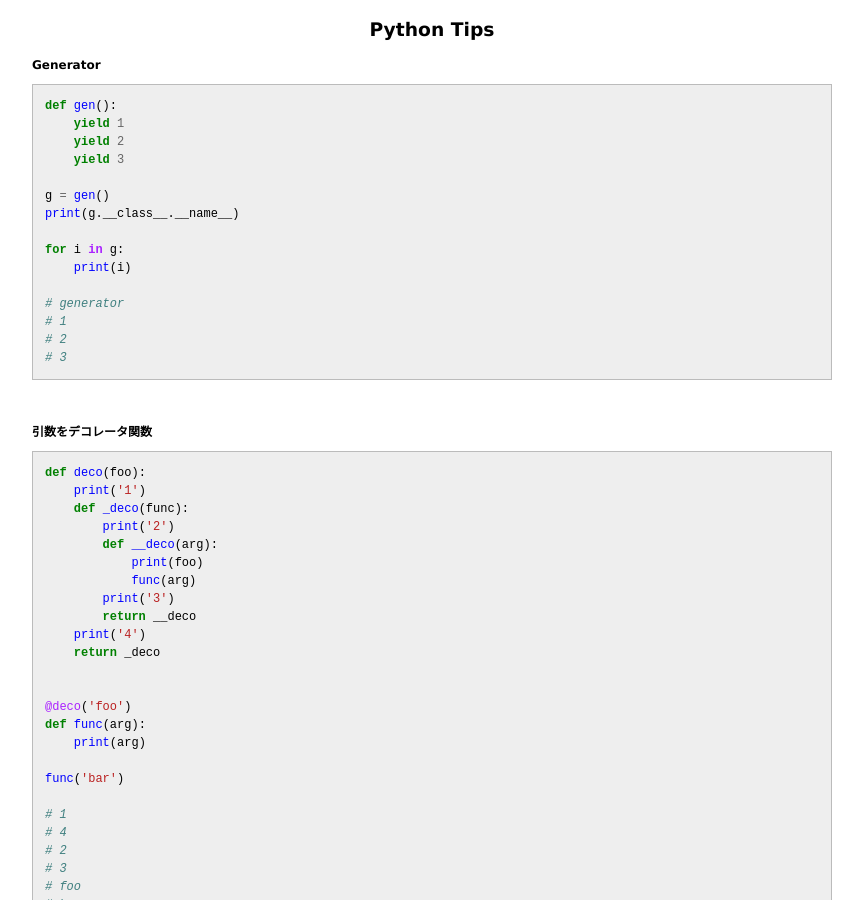
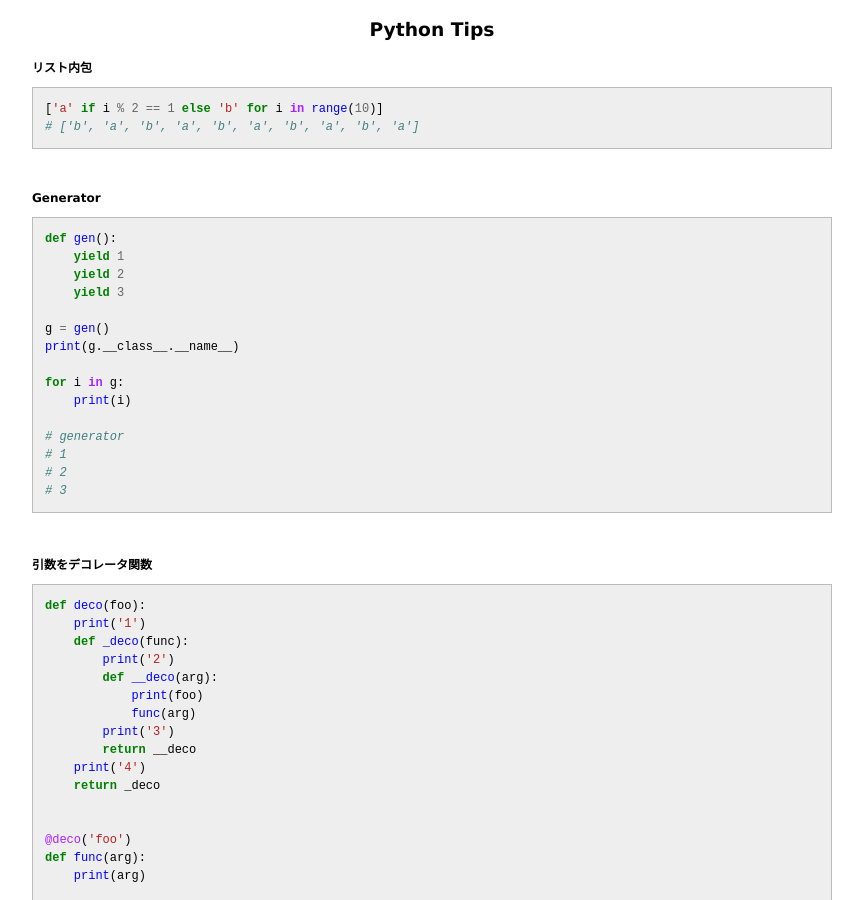
Before and after one commit to 38elements/38elements.github.com, a Jekyll site: the page built from _posts/2016-11-14-python-tips.md, in a window 1280 px wide and 900 px high. Shown: the whole window, without its empty margins (208-1071 px from the left). Built offline with Jekyll 4.4.1, drawn with Linux system fonts in a browser that asks for light colours.

Commit message:
Update 2016-11-14-python-tips.md

````diff
--- a/_posts/2016-11-14-python-tips.md
+++ b/_posts/2016-11-14-python-tips.md
@@ -2,6 +2,14 @@
 layout: posts
 title: Python Tips
 ---
+
+#### リスト内包
+
+```python
+['a' if i % 2 == 1 else 'b' for i in range(10)]
+# ['b', 'a', 'b', 'a', 'b', 'a', 'b', 'a', 'b', 'a']
+```
+<br>
 
 #### Generator
 
````
